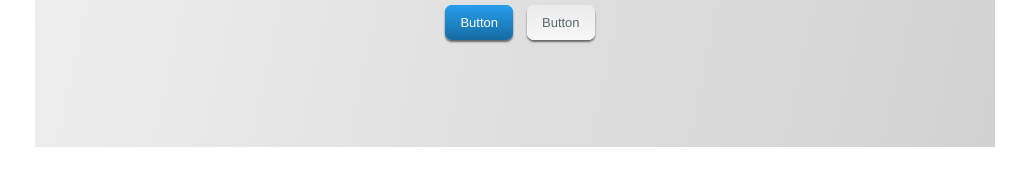
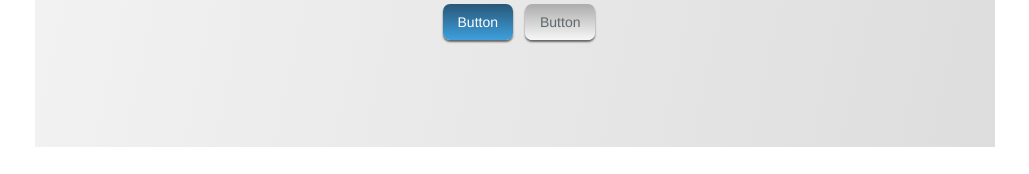
Before and after one commit to ValeriiaSidorenko/SAMPLE_HEADING, a website: page index.html in a window 1280 px wide. Shown: the part 286-460 px from the top of the page, without its empty margins (125-1154 px from the left). Drawn offline with Linux system fonts and the light colour scheme.

Commit message:
correction SampleHeading

```diff
--- a/index.html
+++ b/index.html
@@ -28,8 +28,8 @@
 				Cras justo odio, dapibus ac facilisis in, egestas eget quam. Fusce dapibus, tellus ac cursus commodo.
 			</p>
 			<p>
-				<a href="#" class="Text Button Button-Blue">Button</a>
-				<a href="#" class="Text Button Button-Light">Button</a>
+				<a href="#" class="Button Button-Blue">Button</a>
+				<a href="#" class="Button Button-Light">Button</a>
 			</p>
 		</section>
 		<section class="Wrapp">
@@ -100,7 +100,7 @@
 				<p class="Text Text-IconContent">
 					Lorem ipsum dolor sit amet, consectetur adipisicing elit, sed do eiusmod tempor incididunt ut labore et dolore magna aliqua. Ut enim ad minim veniam, quis nostrud exercitation ullamco laboris nisi ut aliquip ex ea commodo consequat.
 				</p>
-				<a href="#" class="Text Button Button-Blue">Button</a>
+				<a href="#" class="Button Button-Blue">Button</a>
 			</div>
 		</section>
 		<hr class="Line">
@@ -114,7 +114,7 @@
 				<p class="Text Text-IconContent">
 					Lorem ipsum dolor sit amet, consectetur adipisicing elit, sed do eiusmod tempor incididunt ut labore et dolore magna aliqua. Ut enim ad minim veniam, quis nostrud exercitation ullamco laboris nisi ut aliquip ex ea commodo consequat.
 				</p>
-				<a href="#" class="Text Button Button-Blue">Button</a>
+				<a href="#" class="Button Button-Blue">Button</a>
 			</div>
 			<img src="dist/css/Pic/NonePic.jpg" alt="None" class="NonePic-Left">
 		</section>
@@ -124,7 +124,7 @@
 				<p class="Text">
 					<b>Phasellus viverra nulla ut metus.</b> Quisque rutrum etiam ultricies nisi vel augue.
 				</p>
-				<a href="#" class="Text Button Button-Blue">Button</a>
+				<a href="#" class="Button Button-Blue">Button</a>
 			</div>
 			<p class="Text-SampleHeading">Our Clients</p>
 			<div class="OurClients">
--- a/src/styles/Button/Button.less
+++ b/src/styles/Button/Button.less
@@ -6,37 +6,38 @@
 	-moz-box-shadow: 0px 2px 2px #666666;
 	box-shadow: 0px 2px 2px #666666;
 	padding: 10px 15px 10px 15px;
-	margin: 0 0 10px 10px;
+	margin: 0 0 10px 8px;
+	font-family: Helvetica;
+	font-size: 14px;
+	text-decoration: none;
+
 
 	&-Blue {
-		background: #289eed;
 		color: white;
-		background-image: -webkit-linear-gradient(top, #289eed, #156ba1);
-		background-image: -moz-linear-gradient(top, #289eed, #156ba1);
-		background-image: -ms-linear-gradient(top, #289eed, #156ba1);
-		background-image: -o-linear-gradient(top, #289eed, #156ba1);
-		background-image: linear-gradient(to bottom, #289eed, #156ba1);
+		background-image: -webkit-linear-gradient(top, #295777, #3da0de);
+		background-image: -moz-linear-gradient(top, #295777, #3da0de);
+		background-image: -ms-linear-gradient(top, #295777, #3da0de);
+		background-image: -o-linear-gradient(top, #295777, #3da0de);
+		background-image: linear-gradient(to bottom,  #295777, #3da0de);
 
 		&:hover {
-			background: #61bffa;
-			background-image: -webkit-linear-gradient(top, #61bffa, #5a97bf);
-			background-image: -moz-linear-gradient(top, #61bffa, #5a97bf);
-			background-image: -ms-linear-gradient(top, #61bffa, #5a97bf);
-			background-image: -o-linear-gradient(top, #61bffa, #5a97bf);
-			background-image: linear-gradient(to bottom, #61bffa, #5a97bf);
+			background-image: -webkit-linear-gradient(top, #3da0de, #295777);
+			background-image: -moz-linear-gradient(top, #3da0de, #295777);
+			background-image: -ms-linear-gradient(top, #3da0de, #295777);
+			background-image: -o-linear-gradient(top, #3da0de, #295777);
+			background-image: linear-gradient(to bottom, #3da0de, #295777);
 		}
 	}
 
 	&-Light {
-		background: #ebebeb;
-		background-image: -webkit-linear-gradient(top, #ebebeb, #f7f7f7);
-		background-image: -moz-linear-gradient(top, #ebebeb, #f7f7f7);
-		background-image: -ms-linear-gradient(top, #ebebeb, #f7f7f7);
-		background-image: -o-linear-gradient(top, #ebebeb, #f7f7f7);
-		background-image: linear-gradient(to bottom, #ebebeb, #f7f7f7);
+		color: #5e696d;
+		background-image: -webkit-linear-gradient(top, #adacac, #f7f7f7);
+		background-image: -moz-linear-gradient(top, #adacac, #f7f7f7);
+		background-image: -ms-linear-gradient(top, #adacac, #f7f7f7);
+		background-image: -o-linear-gradient(top, #adacac, #f7f7f7);
+		background-image: linear-gradient(to bottom, #adacac, #f7f7f7);
 
 		&:hover {
-			background: #f0f0f0;
 			background-image: -webkit-linear-gradient(top, #f0f0f0, #dbdbdb);
 			background-image: -moz-linear-gradient(top, #f0f0f0, #dbdbdb);
 			background-image: -ms-linear-gradient(top, #f0f0f0, #dbdbdb);
--- a/src/styles/SampleHeading/SampleHeading.less
+++ b/src/styles/SampleHeading/SampleHeading.less
@@ -5,7 +5,7 @@
 	padding: 100px 0 100px 0;
 	width: 960px;
 	height: 100%;
-	background: linear-gradient(102deg, #ffffff, #a7a7a7, #627cb6);
+	background: linear-gradient(102deg, #ffffff, #bebebe, #c4d3f6);
 	background-size: 600% 600%;
 	animation: AnimationSampleHeading 6s ease infinite;
 	display: flex;
```
Also changed, not shown: dist/css/style.css.
